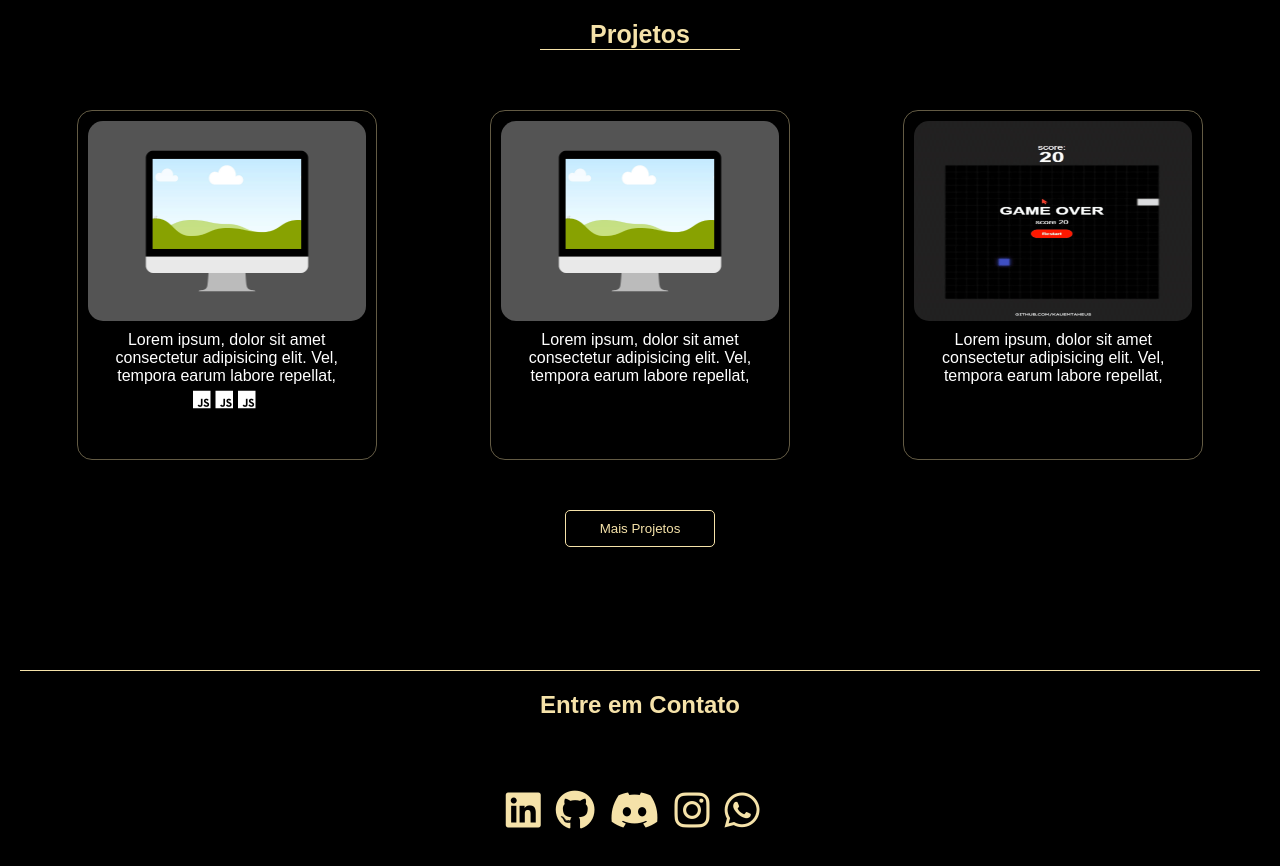
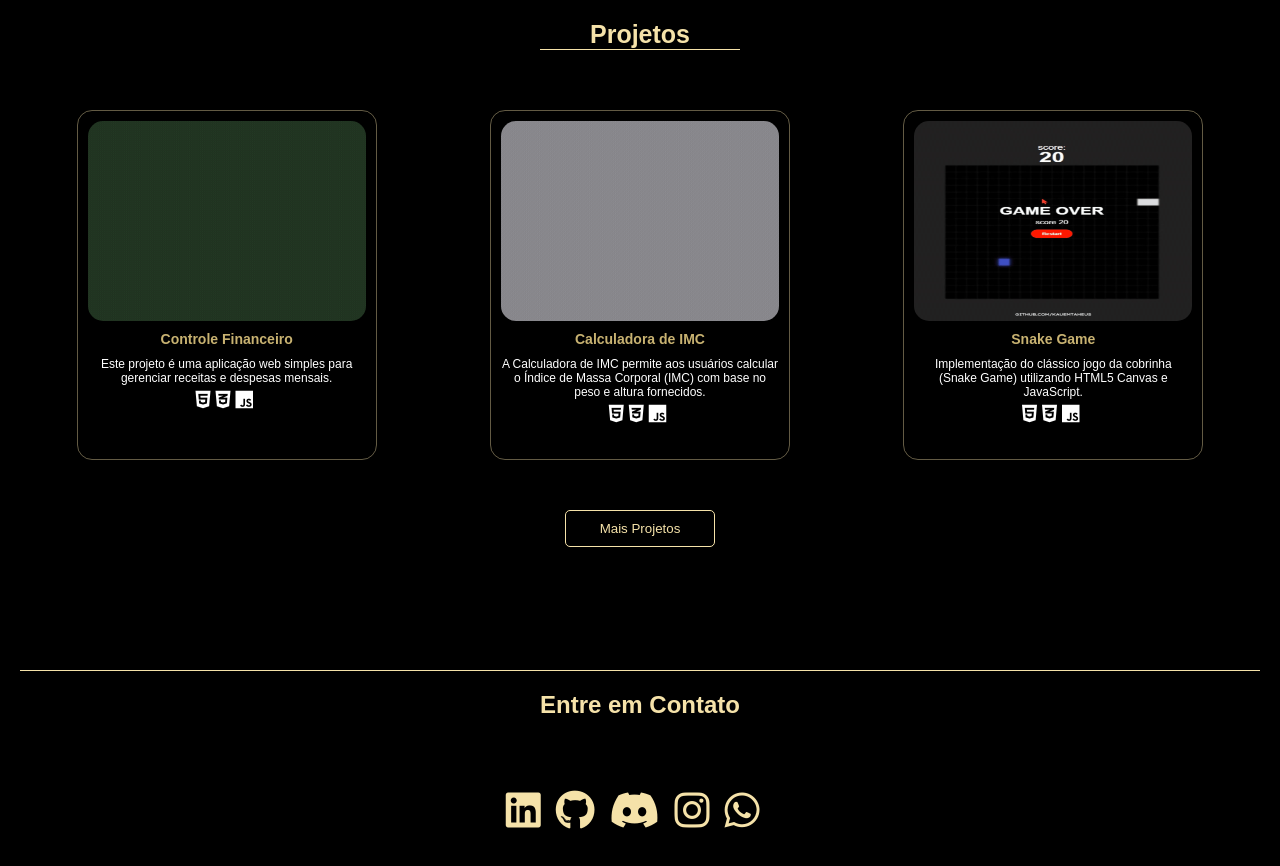
Before and after one commit to KaueMtaheus/Meu-Portfolio, a plain HTML site: page index.html in a window 1280 px wide. Shown: the part 2240-3106 px from the top of the page. Drawn offline with nearby package versions, Linux system fonts and the light colour scheme.

Commit message:
mockups  projects

```diff
--- a/css/style.css
+++ b/css/style.css
@@ -319,9 +319,15 @@ h3 {
 
 }
 
+.projetos-container h3 {
+    margin-top: 10px;
+    font-size: 14px;
+}
+
 .projetos-container p {
     margin-top: 10px;
     text-align: center;
+    font-size: 12px;
 }
 
 
@@ -460,6 +466,12 @@ footer {
         text-align: center;
     }
 
+    .lista:hover {
+        transform: scale(1.05) translateZ(0);
+        opacity: 0.9;
+        border-bottom: 1px solid #f5e2a9;
+        padding-right: none;
+    }
     /*home*/
 
     #container1 h1 {
@@ -577,12 +589,22 @@ footer {
         color: #f5e2a9;
         margin: auto;
         margin-left: 75%;
+        transition: transform 0.8s ease;
+
+
     }
 
     #navegação a {
         align-items: center;
         margin: auto;
         text-align: center;
+    }
+
+    .lista:hover {
+        transform: scale(1.05) translateZ(0);
+        opacity: 0.9;
+        border-bottom: 1px solid #f5e2a9;
+        padding-right: none;
     }
 
     /*home*/
--- a/index.html
+++ b/index.html
@@ -111,21 +111,35 @@
             <h2>Projetos</h2>
             <div class="container4">
                 <div class="projetos-container">
-                    <img src="img/Design sem nome.png" alt="">
-                    <p>Lorem ipsum, dolor sit amet consectetur adipisicing elit. Vel, tempora earum labore repellat, </p>
+                    <img src="img/download.gif" alt="">
+                    <h3>Controle Financeiro</h3>
+                    <p>Este projeto é uma aplicação web simples para gerenciar receitas e despesas mensais.</p>
                     <div class="tecnolog">
-                        <i class="fa-brands fa-js"></i>
-                        <i class="fa-brands fa-js"></i>
+                        <i class="fa-brands fa-html5"></i>
+                        <i class="fa-brands fa-css3-alt"></i>
                         <i class="fa-brands fa-js"></i>
                     </div>
                 </div>
                 <div class="projetos-container">
-                    <img src="img/Design sem nome.png" alt="#">
-                    <p>Lorem ipsum, dolor sit amet consectetur adipisicing elit. Vel, tempora earum labore repellat, </p>
+                    <img src="img/imc.gif" alt="#">
+                    <h3>Calculadora de IMC</h3>
+                    <p>A Calculadora de IMC permite aos usuários calcular o Índice de Massa Corporal (IMC) com base no peso e altura fornecidos.</p>
+                    <div class="tecnolog">
+                        <i class="fa-brands fa-html5"></i>
+                        <i class="fa-brands fa-css3-alt"></i>
+                        <i class="fa-brands fa-js"></i>
+                    </div>
+
                 </div>
                 <div class="projetos-container">
                     <img src="img/snakegif.gif" alt="#">
-                    <p>Lorem ipsum, dolor sit amet consectetur adipisicing elit. Vel, tempora earum labore repellat,</p>
+                    <h3>Snake Game</h3>
+                    <p>Implementação do clássico jogo da cobrinha (Snake Game) utilizando HTML5 Canvas e JavaScript.</p>
+                    <div class="tecnolog">
+                        <i class="fa-brands fa-html5"></i>
+                        <i class="fa-brands fa-css3-alt"></i>
+                        <i class="fa-brands fa-js"></i>
+                    </div>
                 </div>
             </div>
 
```
Also changed, not shown: img/download.gif (added), img/imc.gif (added), img/projeto-calculadora.png (added).
